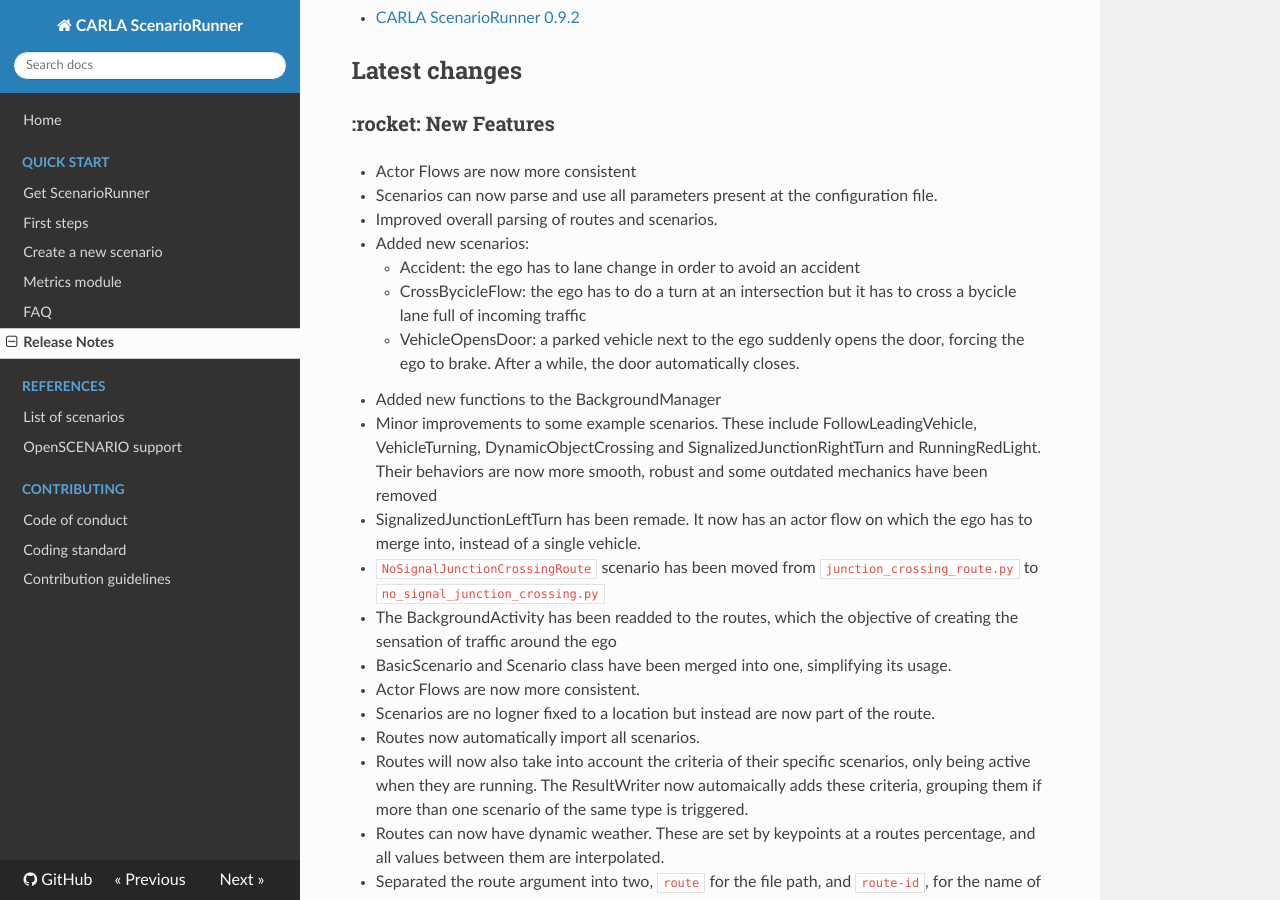
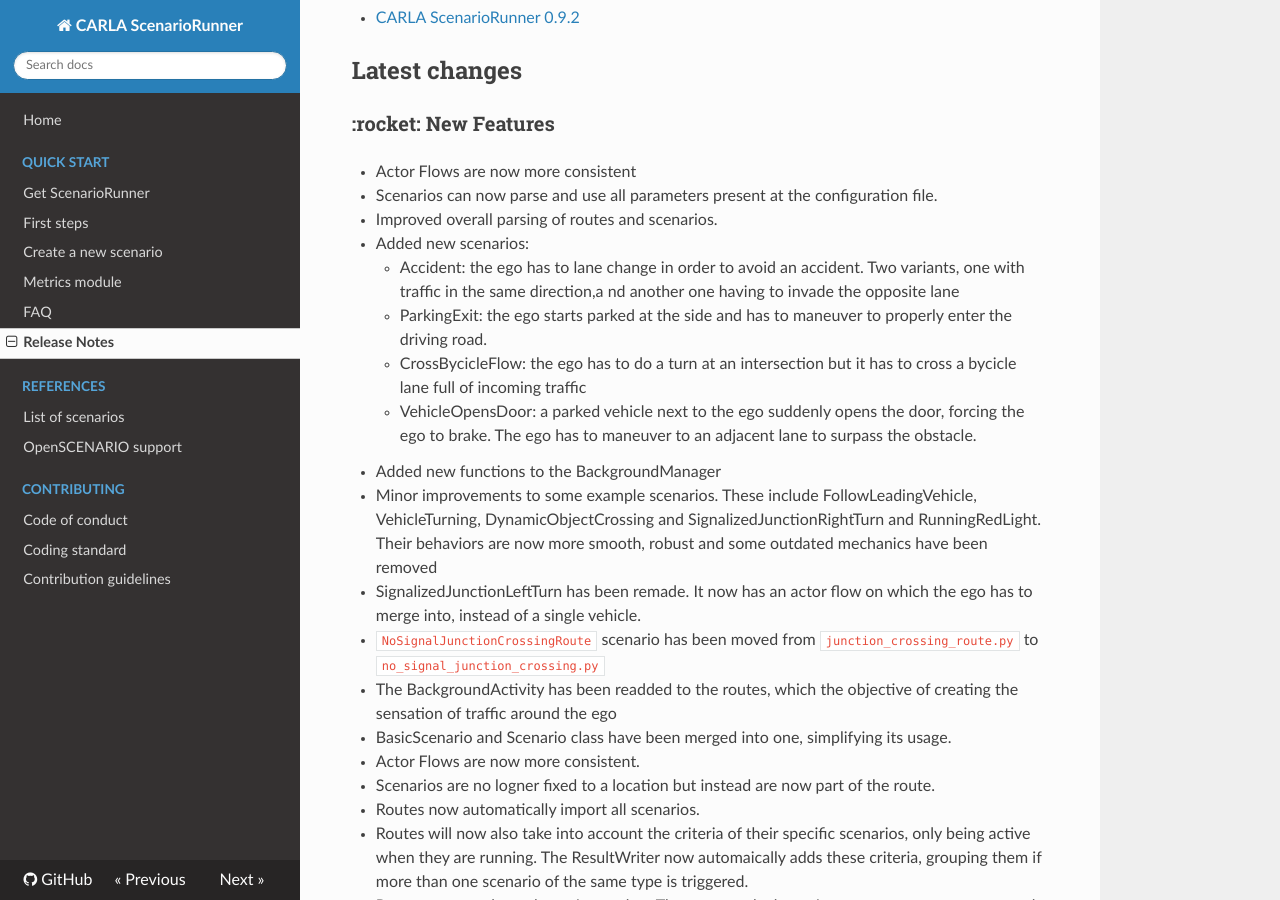
Before and after one commit to carla-simulator/scenario_runner, an MkDocs documentation site: the page built from Docs/CHANGELOG.md, in a window 1280 px wide and 900 px high, scrolled down 413 px. Built offline with MkDocs 1.6.1, drawn with Linux system fonts in a browser that asks for light colours; nearby versions of some CDN libraries.

Commit message:
CHANGELOG

```diff
--- a/Docs/CHANGELOG.md
+++ b/Docs/CHANGELOG.md
@@ -18,9 +18,10 @@
 * Scenarios can now parse and use all parameters present at the configuration file.
 * Improved overall parsing of routes and scenarios.
 * Added new scenarios:
-    - Accident: the ego has to lane change in order to avoid an accident
+    - Accident: the ego has to lane change in order to avoid an accident. Two variants, one with traffic in the same direction,a nd another one having to invade the opposite lane
+    - ParkingExit: the ego starts parked at the side and has to maneuver to properly enter the driving road.
     - CrossBycicleFlow: the ego has to do a turn at an intersection but it has to cross a bycicle lane full of incoming traffic
-    - VehicleOpensDoor: a parked vehicle next to the ego suddenly opens the door, forcing the ego to brake. After a while, the door automatically closes.
+    - VehicleOpensDoor: a parked vehicle next to the ego suddenly opens the door, forcing the ego to brake. The ego has to maneuver to an adjacent lane to surpass the obstacle.
 * Added new functions to the BackgroundManager
 * Minor improvements to some example scenarios. These include FollowLeadingVehicle, VehicleTurning, DynamicObjectCrossing and SignalizedJunctionRightTurn and RunningRedLight. Their behaviors are now more smooth, robust and some outdated mechanics have been removed
 * SignalizedJunctionLeftTurn has been remade. It now has an actor flow on which the ego has to merge into, instead of a single vehicle.
```
